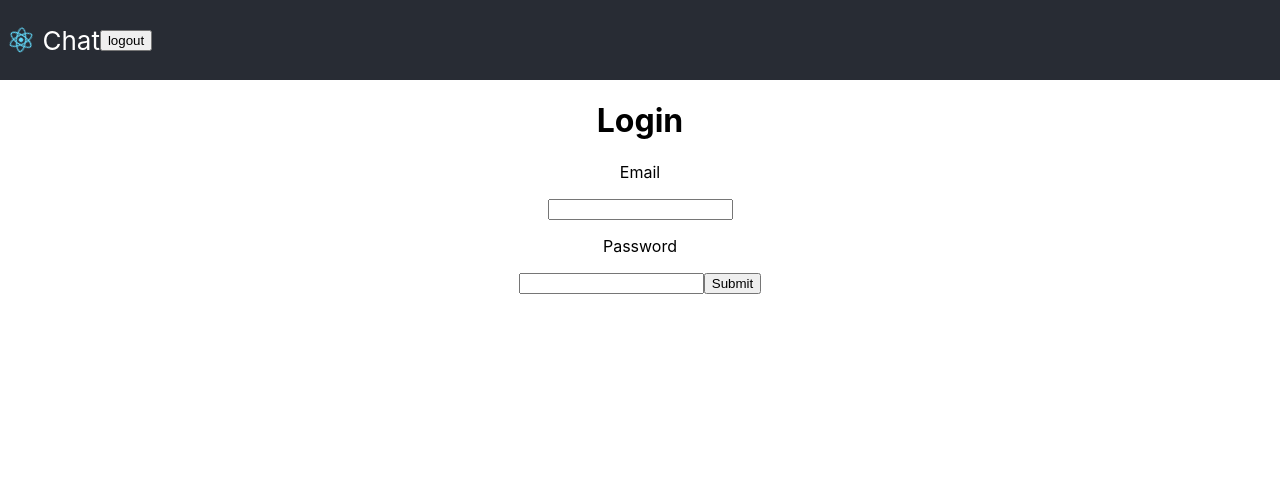
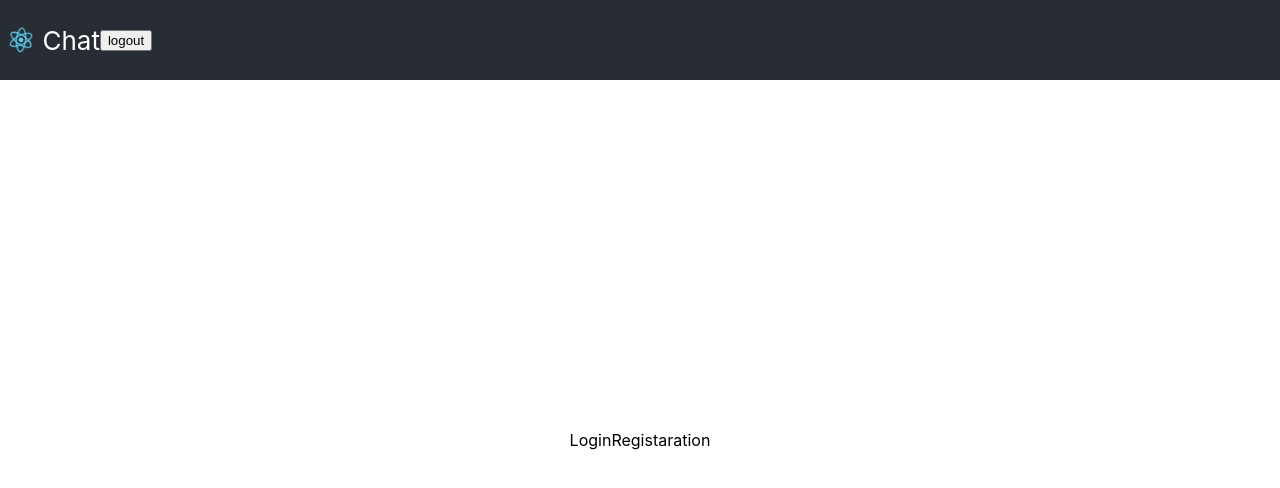
Before and after one commit to savchuckvadim/chat_client, a React (Create React App) app: page / in a window 1280 px wide. Shown: the top 488 px of the page. Built offline with nearby package versions, Linux system fonts and the light colour scheme; no server answers.

Commit message:
add start page routing

```diff
--- a/src/App.js
+++ b/src/App.js
@@ -1,10 +1,12 @@
 import { useEffect } from 'react';
+import { NavLink } from 'react-router-dom';
 import './App.css';
 import Header from './modules/components/Header/Header';
 import Main from './modules/components/Main/Main';
 import Login from './modules/components/Start/Login/Login';
 import LoginContainer from './modules/components/Start/Login/Login-Container';
 import Registration from './modules/components/Start/Registration/Registration';
+import Start from './modules/components/Start/Start';
 import { authApi } from './modules/services/api';
 
 
@@ -22,8 +24,10 @@ const App = () => {
     <div className="App">
       <Header />
       {/* <Main /> */}
+      {/* <NavLink to='?verified=1' component={LoginContainer}>  */}
       {/* <Registration /> */}
-      <LoginContainer />
+      {/* <LoginContainer /> */}
+      <Start />
     </div>
 
   );
--- a/src/index.js
+++ b/src/index.js
@@ -5,13 +5,16 @@ import App from './App';
 import reportWebVitals from './reportWebVitals';
 import { store } from './modules/redux/store';
 import { Provider } from 'react-redux';
+import { BrowserRouter } from 'react-router-dom';
 
 const root = ReactDOM.createRoot(document.getElementById('root'));
 root.render(
   <React.StrictMode>
-    <Provider store={store}>
-      <App />
-    </Provider>
+    <BrowserRouter>
+      <Provider store={store}>
+        <App />
+      </Provider>
+    </BrowserRouter>
   </React.StrictMode>
 );
 
--- a/src/modules/components/Start/Start.jsx
+++ b/src/modules/components/Start/Start.jsx
@@ -1,7 +1,9 @@
+import { Route, Routes } from 'react-router-dom'
+import LoginContainer from './Login/Login-Container'
+import Registration from './Registration/Registration'
 import style from './Start.module.css'
 
-
-const Start = () => {
+const StartPage = () => {
 
   return (
 
@@ -20,4 +22,17 @@ const Start = () => {
   )
 }
 
+const  Start = () => {
+  return (
+    <Routes >
+      <Route path='/' element={<StartPage />} />
+      <Route path='login' element={<LoginContainer />} />
+      <Route path='?verified=1' element={<LoginContainer />} />
+      <Route path='login' element={<Registration />} />
+    </Routes>
+  )
+}
+
+
+
 export default Start
--- a/src/modules/components/Start/Start.module.css
+++ b/src/modules/components/Start/Start.module.css
@@ -1,5 +1,8 @@
 .container{
     width: 100vw;
     height: 90vh;
-
+  display: flex;
+  justify-content: center;
+  align-items: center;
+  flex-direction: row;
 }
```
Lines whose indentation alone changed are shown as unchanged.
